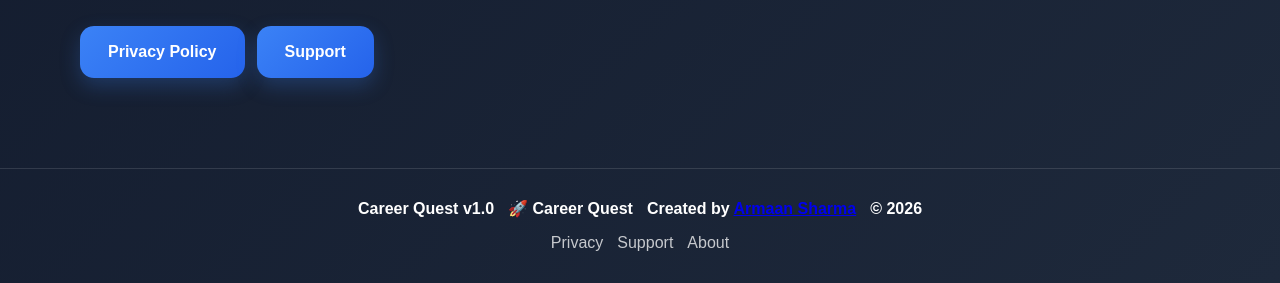
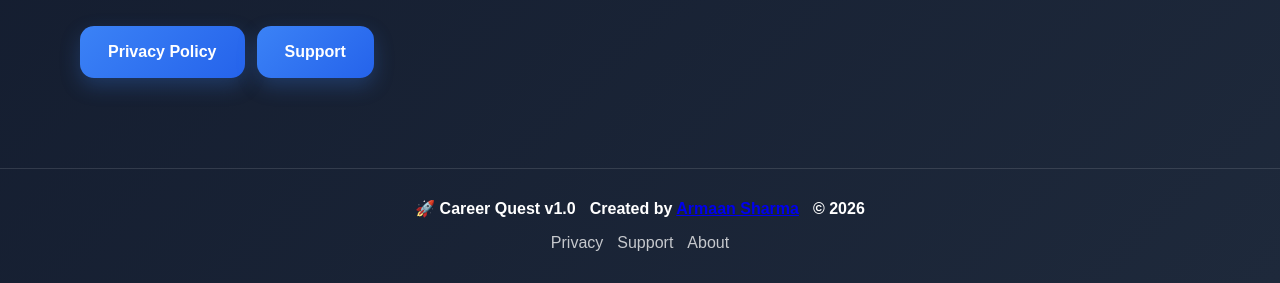
Before and after one commit to Armaan788/Career_Quest, a Flask app: page /about in a window 1280 px wide. Shown: the part 990-1273 px from the top of the page. Run offline with Flask 3, Linux system fonts and the light colour scheme.

Commit message:
Update Career Quest

```diff
--- a/templates/base.html
+++ b/templates/base.html
@@ -92,11 +92,7 @@
     <div class="footer-brand-line">
 
         <span>
-            Career Quest v1.0
-        </span>
-
-        <span>
-            🚀 Career Quest
+            🚀 Career Quest v1.0
         </span>
 
         <span>
```
Also changed, not shown: career_quest.db.
